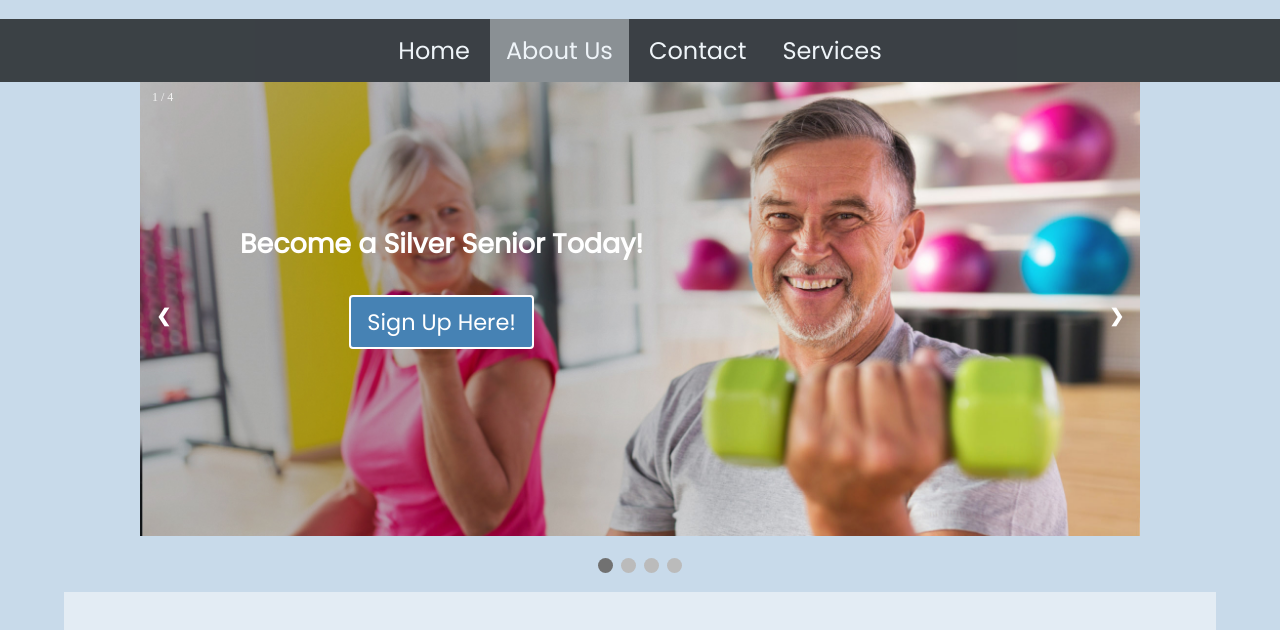
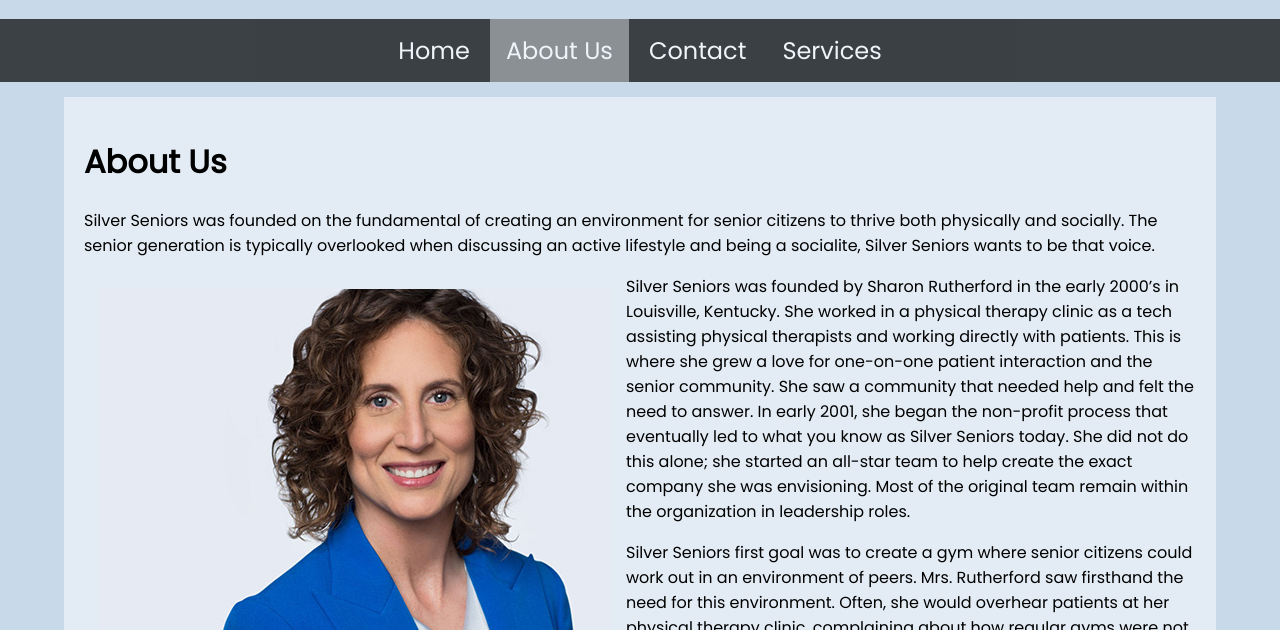
Before and after one commit to cschepers0002/silverseniors, a plain HTML site: page about.html in a window 1280 px wide. Shown: the part 191-821 px from the top of the page. Drawn offline with Linux system fonts and the light colour scheme.

Commit message:
Add files via upload

```diff
--- a/about.html
+++ b/about.html
@@ -28,51 +28,7 @@
         </div> <!--topnav-->
 
 
-<!-- Slideshow container -->
-<div class="slideshow-container">
-  <div class="button-text">
-      <h2>Become a Silver Senior Today!</h2>
-      <button>Sign Up Here!</button>
-  </div>
 
-  <!-- Full-width images with number and caption text -->
-  <div class="mySlides fade">
-    <div class="numbertext">1 / 4</div>
-    <img src="pic1.jpg" alt="img1" style="width:100%">
-  </div>
-  <!-- image came from https://thedoctorweighsin.com/wp-content/uploads/2017/08/IMG-How-to-Spot-a-Senior-Friendly-Gym.jpeg -->
-
-  <div class="mySlides fade">
-    <div class="numbertext">2 / 4</div>
-    <img src="pic2.jpg" alt="img2" style="width:100%">
-  </div>
-  <!-- image came from https://www.silversneakers.com/wp-content/uploads/2018/12/SSBlog_WhatIsSilverSneakers_700x525.jpg -->
-
-  <div class="mySlides fade">
-    <div class="numbertext">3 / 4</div>
-    <img src="pic3.jpg" alt="img3" style="width:100%">
-  </div>
-  <!--image came from https://beingfitfitnesscenters.com/ -->
-
-  <div class="mySlides fade">
-    <div class="numbertext">4 / 4</div>
-    <img src="pic4.jpg" alt="img3" style="width:100%">
-  </div>
-  <!-- image came from https://eldergym.com/wp-content/uploads/2019/08/exercises-for-the-elderly-featured.jpg -->
-
-  <!-- Next and previous buttons -->
-  <a class="prev" onclick="plusSlides(-1)">&#10094;</a>
-  <a class="next" onclick="plusSlides(1)">&#10095;</a>
-</div>
-<br>
-
-<!-- The dots/circles -->
-<div style="text-align:center">
-  <span class="dot" onclick="currentSlide(1)"></span>
-  <span class="dot" onclick="currentSlide(2)"></span>
-  <span class="dot" onclick="currentSlide(3)"></span>
-  <span class="dot" onclick="currentSlide(4)"></span>
-</div>
 
         <div id="wrapper">
 
```
